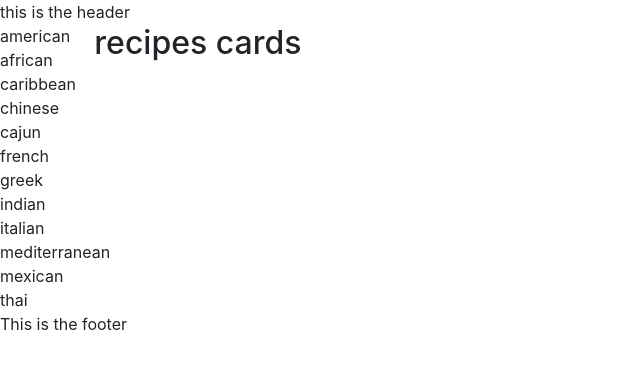
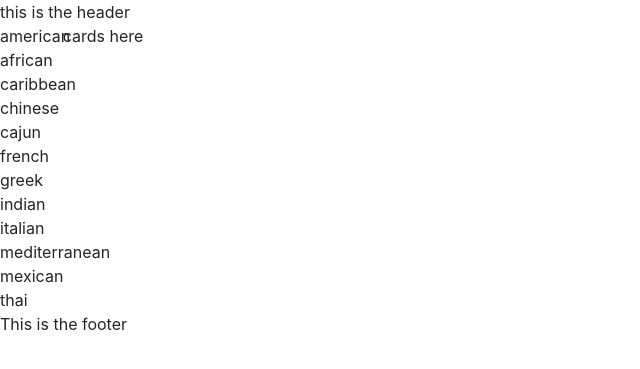
Before and after one commit to fatimahammouri/recipe_project, a Flask app: page / in a window 1280 px wide. Shown: the top 369 px of the page, without its empty margins (0-640 px from the left). Run offline with Flask 2, Linux system fonts and the light colour scheme; parts of the project's set-up code (start-up, migrations or seed data) failed here and were passed over.

Commit message:
changed targeted element

```diff
--- a/server.py
+++ b/server.py
@@ -40,7 +40,7 @@ def show_results(cuisine):
         recipe_results = seed.parse_api_results(recipe)
         all_recipes_results.append(recipe_results)
 
-    return jsonify(all_recipes_results)
+    return render_template('results.html', all_recipes_results=all_recipes_results)
 
 
 if __name__ == '__main__':
--- a/templates/homepage.html
+++ b/templates/homepage.html
@@ -38,7 +38,7 @@
 
                 <div class="col-xs-12 col-md-6 col-lg-9">
                     <div class="recipe_cards">
-                        <h2>recipes cards</h2>
+                        <p id= recipe_cards> cards here </p>
 
                     </div>
                 </div>
@@ -60,7 +60,7 @@
             let selectedCuisine = event.currentTarget.innerHTML;
             console.log(selectedCuisine)
             $.post('/results/<cuisine>', selectedCuisine ,(response)=>{
-                $('.recipe_cards').html(response)
+                $('#recipe_cards').html(response)
             });
             });
 
```
